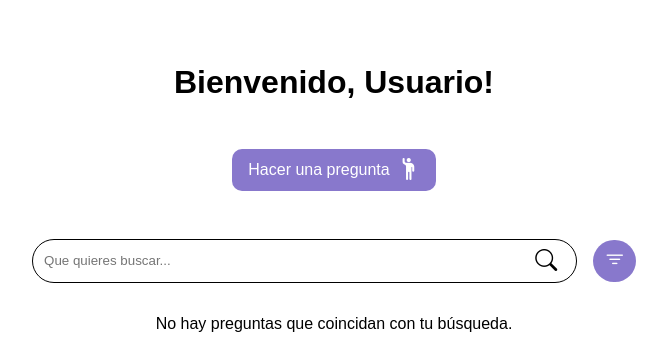
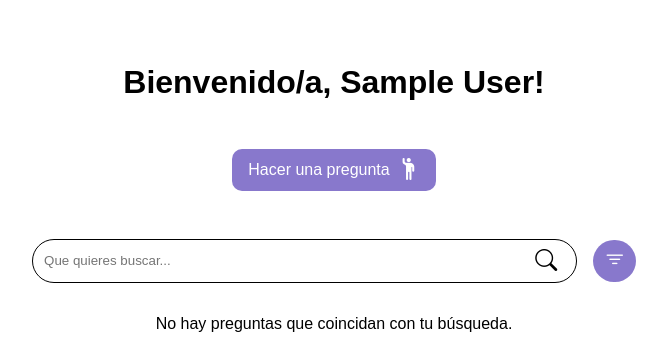
Before and after one commit to ikervera52/aergibide, a PHP site: page / in a window 1280 px wide. Shown: the part 59-420 px from the top of the page, without its empty margins (306-973 px from the left). Run offline with PHP 8.4, Linux system fonts and the light colour scheme; the visitor is signed in with stand-in values (Sample User, id 1); data that the repository does not hold is empty.

Commit message:
id, nombre y tipo guardados en SESSION

```diff
--- a/aergibide/controllers/UsuarioController.php
+++ b/aergibide/controllers/UsuarioController.php
@@ -21,6 +21,8 @@ class UsuarioController extends BaseController {
 
         if ($usuario && $usuario->contrasena == $datos['password']) {
             $_SESSION['user_id'] = $usuario->id;
+            $_SESSION['user_name'] = $usuario->nombre;
+            $_SESSION['user_tipo'] = $usuario->tipo;
             $this->json(['ok' => true]);
         } else {
             $this->json(['ok' => false]);
--- a/aergibide/views/index.view.php
+++ b/aergibide/views/index.view.php
@@ -17,7 +17,7 @@
     <main>
 
     <div class="contenedorBuscador">
-        <h1>Bienvenido, Usuario!</h1> <!-- Falta poner la variable de nombre usuario -->
+        <h1>Bienvenido/a, <?= htmlspecialchars($_SESSION['user_name']) ?>!</h1>
 
         <a class="hacerPregunta" href="index.php?accion=create">Hacer una pregunta <i class="bi bi-person-raised-hand"></i> </a>
 
```
